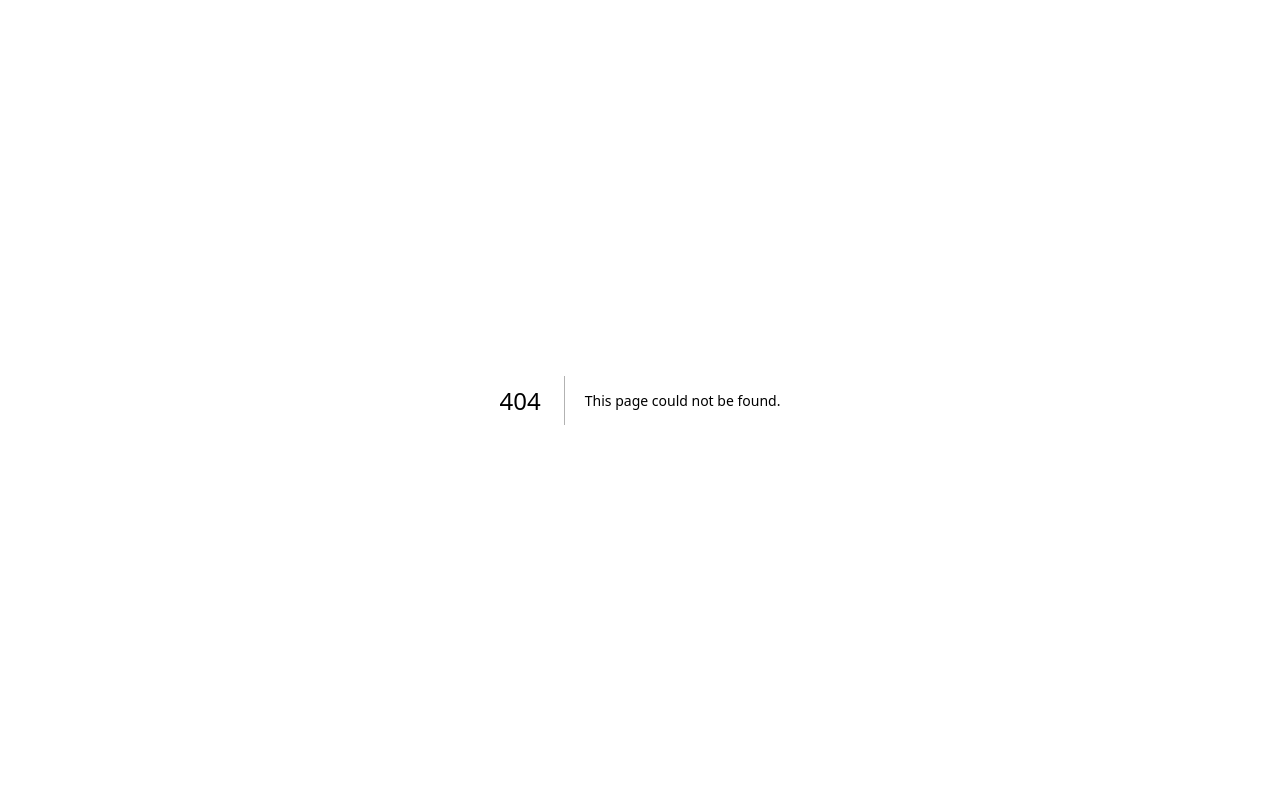
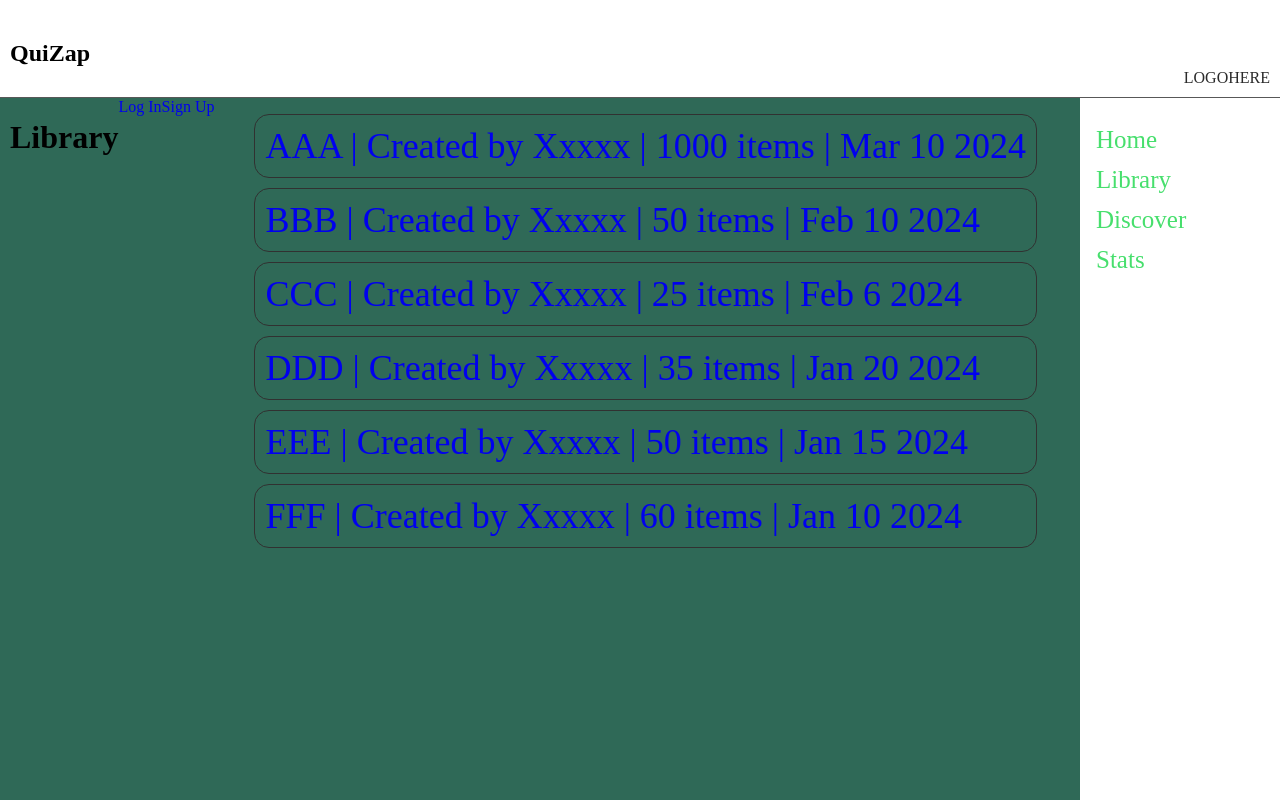
Before and after one commit to tiimbiim/CS137-S24, a Next.js app in the folder quizap/: page /library in a window 1280 px wide. Before the commit this address had no page. Shown: the top 800 px of the page. Built offline with nearby package versions, Linux system fonts and the light colour scheme.

Commit message:
pushing bare library page

```diff
--- a/quizap/comps/Footer.js
+++ b/quizap/comps/Footer.js
@@ -4,14 +4,14 @@ const sectionStyle = {
     display: 'inline-block',
     verticalAlign: 'top',
     textAlign: 'center',
-    marginBottom: '40px',
+    marginBottom: '20px',
 };
 const listStyle = {
     listStyle: 'none',
     textAlign: 'left',
 }
 const textStyle = {
-    marginBottom: '10px',
+    marginBottom: '15px',
 }
 
 const Footer = () => {
--- a/quizap/comps/ImageComp.js
+++ b/quizap/comps/ImageComp.js
@@ -7,8 +7,9 @@ const containerStyle = {
 };
 
 const imageStyle = {
+    marginTop: '-80px',
     width: '100vw',
-    height: '650px',
+    height: '750px',
 
 };
 
--- a/quizap/comps/SideBar.js
+++ b/quizap/comps/SideBar.js
@@ -1,8 +1,8 @@
 const SideBar = () => {
     return (
         <div class="sidenav">
-            <a href="#">Home</a>
-            <a href="#">Library</a>
+            <a href="mainPage">Home</a>
+            <a href="library">Library</a>
             <a href="#">Discover</a>
             <a href="#">Stats</a>
         </div>
--- /dev/null
+++ b/quizap/pages/library.js
@@ -0,0 +1,31 @@
+import styles from "@/styles/library.module.css"
+import MainNavbar from "@/comps/MainNavbar";
+import Footer from "@/comps/Footer"
+import SideBar from "@/comps/SideBar";
+
+const library = () => {
+    return (
+        <div>
+            <MainNavbar />
+            <div className={styles.main}>
+                <h1 className={styles.headerStyle}>Library</h1>
+                <div >
+                    <a href="login" style={{textDecoration: 'none'}}>Log In</a>
+                    <a href="createAccount" style={{textDecoration: 'none'}}>Sign Up</a>
+                </div>
+                <ul>
+                    <li className={styles.listStyle}><a className={styles.anchorStyle} href="#">AAA | Created by Xxxxx | 1000 items | Mar 10 2024</a></li>
+                    <li className={styles.listStyle}><a className={styles.anchorStyle} href="#">BBB | Created by Xxxxx | 50 items | Feb 10 2024</a></li>
+                    <li className={styles.listStyle}><a className={styles.anchorStyle} href="#">CCC | Created by Xxxxx | 25 items | Feb 6 2024</a></li>
+                    <li className={styles.listStyle}><a className={styles.anchorStyle} href="#">DDD | Created by Xxxxx | 35 items | Jan 20 2024</a></li>
+                    <li className={styles.listStyle}><a className={styles.anchorStyle} href="#">EEE | Created by Xxxxx | 50 items | Jan 15 2024</a></li>
+                    <li className={styles.listStyle}><a className={styles.anchorStyle} href="#">FFF | Created by Xxxxx | 60 items | Jan 10 2024</a></li>
+                </ul>
+            </div>
+            <SideBar />
+            <Footer />
+        </div>
+     );
+}
+
+export default library;
--- a/quizap/pages/mainPage.js
+++ b/quizap/pages/mainPage.js
@@ -22,6 +22,7 @@ const mainPage = () => {
         <div>
             <MainNavbar />
             <div className={styles.main}>
+                <h1 className={styles.section}>Your Quizzes</h1>
                 <div className={styles.container}>
                     <div className={styles.slider}>
                         <Slider {...settings} >
@@ -46,7 +47,7 @@ const mainPage = () => {
                         </Slider>
                     </div>
                 </div>
-                <h1 className={styles.section}>Your Flashcards</h1>
+                <h1 className={styles.section2}>Your Flashcards</h1>
                 <div className={styles.container2}>
                     <div className={styles.slider}>
                         <Slider {...settings} >
--- a/quizap/styles/globals.css
+++ b/quizap/styles/globals.css
@@ -22,19 +22,18 @@ nav .logo {
   margin-right: auto;
 }
 footer {
-
   display: block;
   text-align: center;
   align-items: center;
-  padding: 30px 0;
-  margin-top: 60px;
+  padding: 15px 0;
+  margin-top: 0px;
   background-position: center;
   background-size: cover;
   color: #777;
   border-top: 1px solid #313131;
 }
 .sidenav {
-  height: 120px;
+  height: 175px;
   width: 200px;
   position: absolute;
   margin-top: 100px;
--- /dev/null
+++ b/quizap/styles/library.module.css
@@ -0,0 +1,28 @@
+.main {
+    display: flex;
+    background-color: rgb(47, 105, 87);
+    min-height: 101vh;
+    height: auto;
+    margin-top: -80px;
+    margin-right: 200px;
+    padding: 0px 10px;
+
+}
+.listStyle {
+    display:block;
+    border: 1px solid #313131;
+    border-radius: 15px;
+    list-style-type: none;
+    margin-bottom: 10px;
+    padding: 10px;
+    font-size: 36px;
+}
+.headerStyle {
+    display: inline-block;
+}
+.anchorStyle {
+    text-decoration: none;
+}
+.anchorStyle:visited {
+    color:black;
+}
--- a/quizap/styles/mainPage.module.css
+++ b/quizap/styles/mainPage.module.css
@@ -1,7 +1,7 @@
 .main {
     display: flex;
     background-color: rgb(47, 105, 87);
-    min-height: 150vh;
+    min-height: 101vh;
     margin-top: -80px;
     margin-right: 200px;
     padding: 0px 10px;
@@ -51,9 +51,16 @@
     top: 500px;
 }
 .section{
-    position: relative;
+    position: absolute;
     display: block;
     color: #2b2b2b;
     display: flex;
-    top: 475px;
+    top: 175px;
 }
+.section2{
+    position: absolute;
+    display: block;
+    color: #2b2b2b;
+    display: flex;
+    top: 575px;
+}
```
